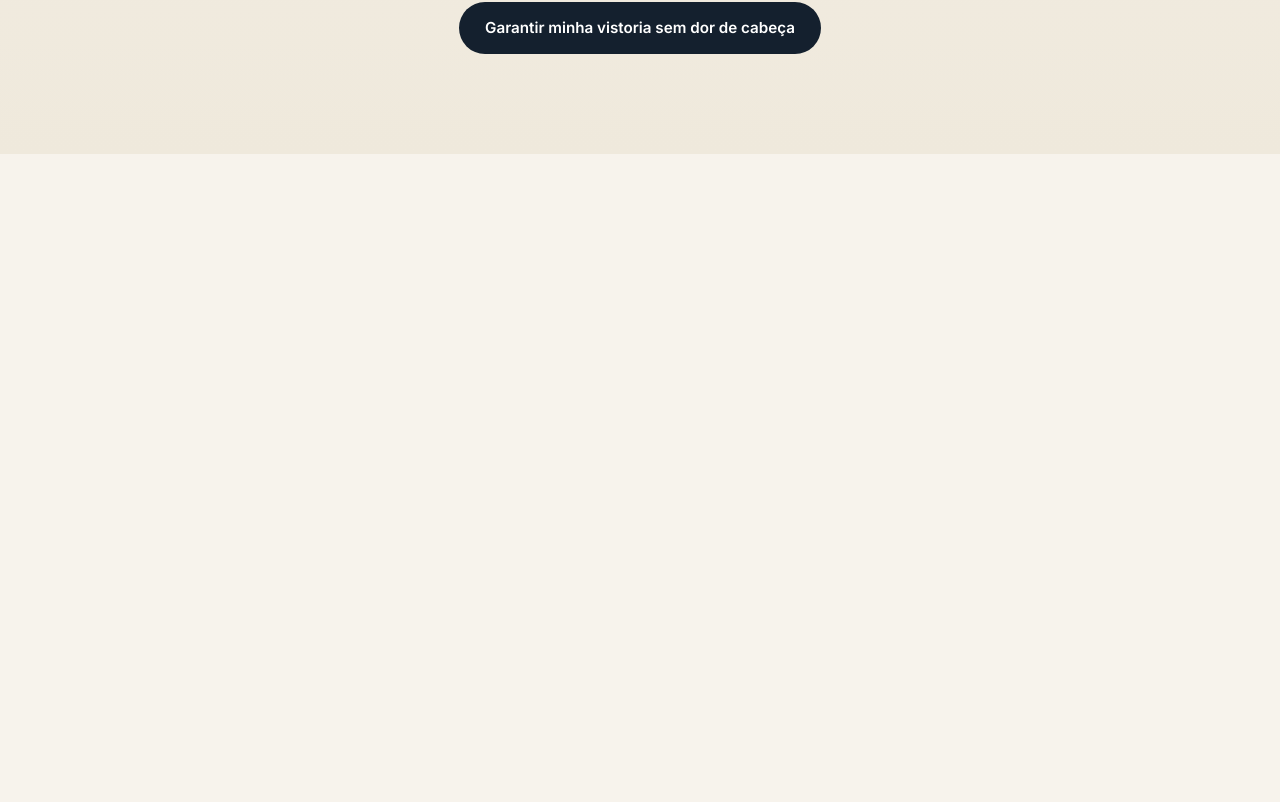
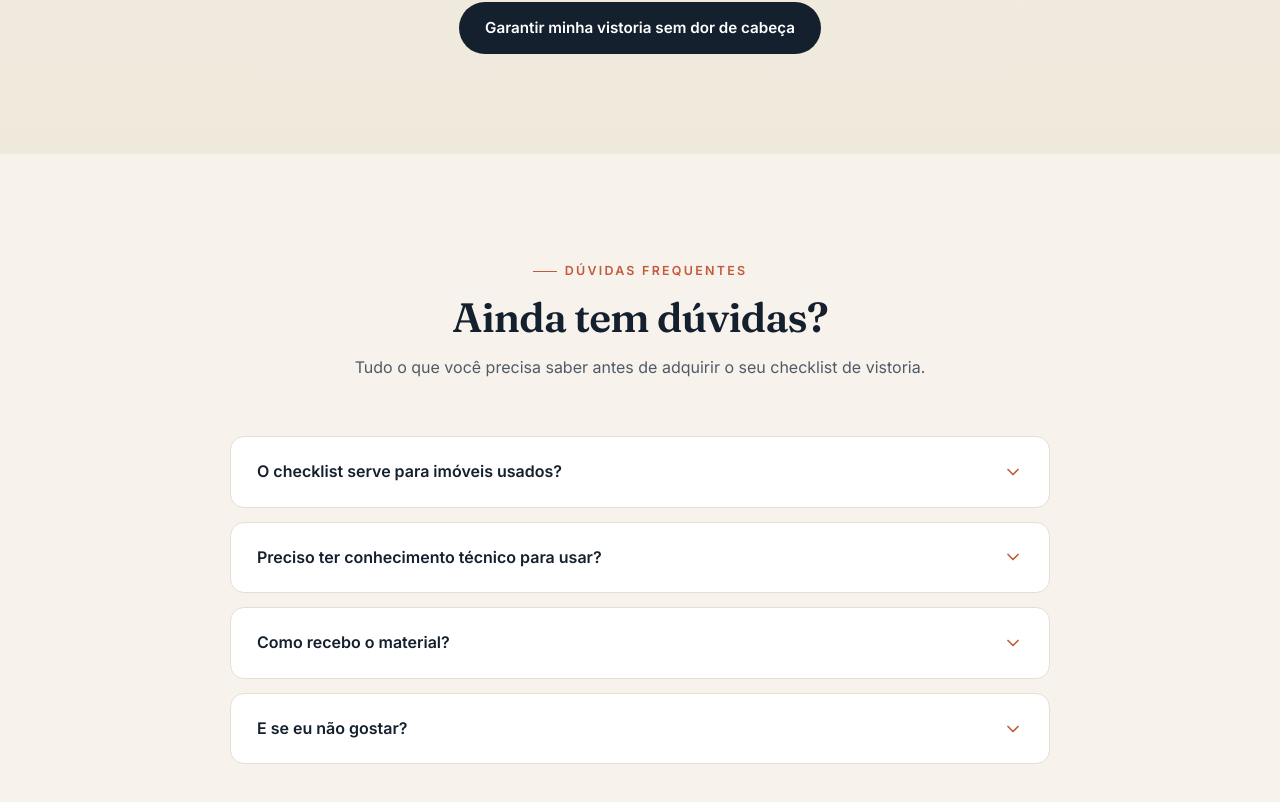
Before and after one commit to EduardoDev0706/ProjetoTamara, a React (Vite) app in the folder vistoria-landing-page/: page / in a window 1280 px wide. Shown: the part 1067-1869 px from the top of the page. Before the commit the page ends 1221 px from the top, so only its background shows below. Built offline with nearby package versions, Linux system fonts and the light colour scheme.

Commit message:
feat: finaliza arquitetura de componentes do header, carrossel e faq

```diff
--- a/vistoria-landing-page/src/App.jsx
+++ b/vistoria-landing-page/src/App.jsx
@@ -1,6 +1,7 @@
 import './index.css'
 import Header from './components/Header.jsx'
 import Motivos from './components/Motivos.jsx';
+import FAQ from './components/FAQ.jsx';
 
 function App() {
   return (
@@ -8,6 +9,7 @@ function App() {
       {/* Componentes serão injetados aqui*/}
       <Header />
       <Motivos />
+      <FAQ />
     </>
   );
 }
--- a/vistoria-landing-page/src/components/Header.jsx
+++ b/vistoria-landing-page/src/components/Header.jsx
@@ -1,3 +1,5 @@
+// AUTOR: Eduardo do Carmo
+
 import { useState, useEffect } from 'react';
 import { Menu, X } from 'lucide-react';
 
--- a/vistoria-landing-page/src/components/Motivos.jsx
+++ b/vistoria-landing-page/src/components/Motivos.jsx
@@ -1,3 +1,5 @@
+// AUTOR: Eduardo do Carmo
+
 import { useState, useRef, useEffect } from 'react';
 import { Shield, Clock, CheckCircle, FileText, ChevronLeft, ChevronRight } from 'lucide-react';
 
```
